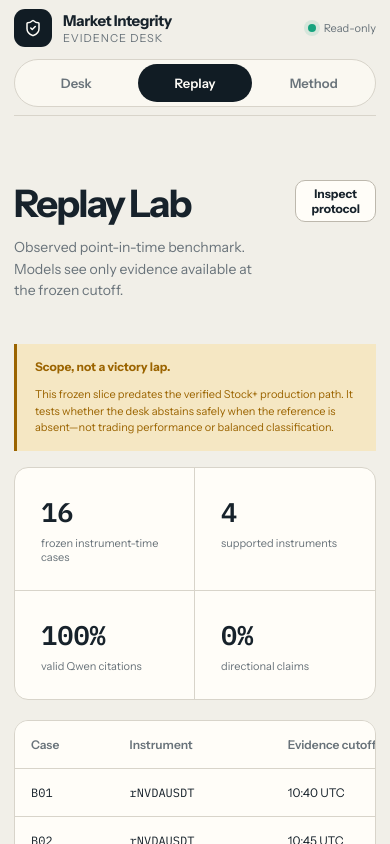
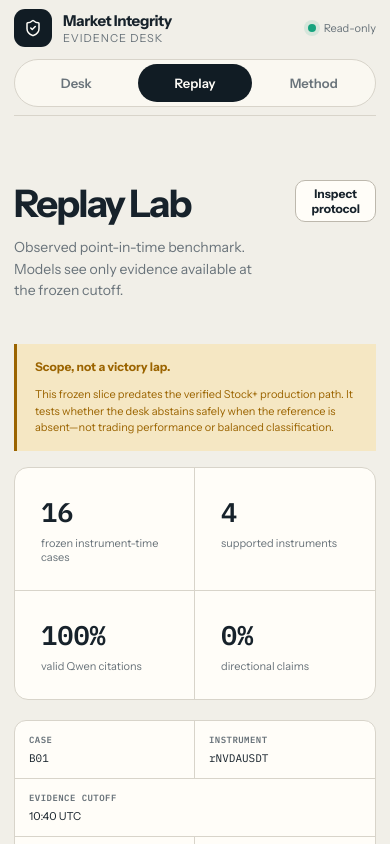
Before and after one commit to KaiVenn52/bitget-market-integrity-desk, a React (Vite) app: page / in a window 390 px wide. Both pictures are taken after a click on the button "Replay". Shown: the top 844 px of the page. Built offline with nearby package versions, Linux system fonts and the light colour scheme.

Commit message:
Make replay evidence fully readable on mobile

```diff
--- a/src/additions.css
+++ b/src/additions.css
@@ -101,4 +101,17 @@
   .proof-stack { grid-template-columns: 1fr; }
   .proof-stack > div { padding: 11px 12px; }
   .benchmark-disclosure { grid-template-columns: 1fr; }
+  .replay-table { overflow: visible; border: 0; background: transparent; }
+  .replay-table table { display: block; min-width: 0; }
+  .replay-table thead { display: none; }
+  .replay-table tbody { display: grid; gap: 10px; }
+  .replay-table tr { display: grid; grid-template-columns: 1fr 1fr; overflow: hidden; border: 1px solid var(--line); border-radius: 12px; background: var(--surface); }
+  .replay-table td { min-width: 0; display: grid; gap: 6px; padding: 13px 14px; border-right: 1px solid var(--line); font-size: 11px; overflow-wrap: anywhere; }
+  .replay-table td:nth-child(even) { border-right: 0; }
+  .replay-table td:nth-child(3) { grid-column: 1 / -1; border-right: 0; }
+  .replay-table td:nth-child(4) { border-right: 1px solid var(--line); }
+  .replay-table td:nth-child(5) { border-right: 0; }
+  .replay-table td:nth-last-child(-n + 2) { border-bottom: 0; }
+  .replay-table td::before { content: attr(data-label); color: var(--muted); font: 600 9px var(--mono); text-transform: uppercase; letter-spacing: .05em; }
+  .replay-table .table-note, .replay-table .protocol-note { margin-top: 12px; border: 1px solid var(--line); border-radius: 12px; background: var(--surface); }
 }
--- a/src/components/ReplayLab.tsx
+++ b/src/components/ReplayLab.tsx
@@ -22,7 +22,7 @@ export function ReplayLab() {
       <div><strong>{Math.round(metrics.directionalClaimRate * 100)}%</strong><span>directional claims</span></div>
     </section>
     <section className="panel replay-table">
-      <table><thead><tr><th>Case</th><th>Instrument</th><th>Evidence cutoff</th><th>Reference</th><th>Observed result</th></tr></thead><tbody>{benchmarkResults.rows.map((item, index) => <tr key={item.id}><td>B{String(index + 1).padStart(2, '0')}</td><td>{item.symbol}</td><td>{new Date(item.cutoff).toISOString().slice(11, 16)} UTC</td><td className="caution-text">MISSING</td><td>{item.predictedState}</td></tr>)}</tbody></table>
+      <table><thead><tr><th>Case</th><th>Instrument</th><th>Evidence cutoff</th><th>Reference</th><th>Observed result</th></tr></thead><tbody>{benchmarkResults.rows.map((item, index) => <tr key={item.id}><td data-label="Case">B{String(index + 1).padStart(2, '0')}</td><td data-label="Instrument">{item.symbol}</td><td data-label="Evidence cutoff">{new Date(item.cutoff).toISOString().slice(11, 16)} UTC</td><td data-label="Reference" className="caution-text">MISSING</td><td data-label="Observed result">{item.predictedState}</td></tr>)}</tbody></table>
       <p className="table-note">Observed on {new Date(benchmarkResults.evaluatedAt).toISOString().slice(0, 10)} UTC. All {benchmarkCases.length} immutable bundles preserve a closed rToken candle and SHA-256 digest; Stock+ was unavailable at capture time, so this slice measures abstention discipline rather than balanced classification accuracy. The current Live Desk uses the separately verified read-only Stock+ quote path.</p>
       {checked ? <p className="protocol-note">Cutoff: end of a closed five-minute candle. Labels are stored separately. Results: {Math.round(metrics.abstentionPrecision * 100)}% abstention precision, {Math.round(metrics.boundedAbstentionRate * 100)}% bounded Qwen responses, median Qwen latency {(metrics.medianQwenLatencyMs / 1000).toFixed(2)}s. Full cases, labels, outputs, evaluator, and portable report are published in <code>benchmark/</code>.</p> : null}
     </section>
```
